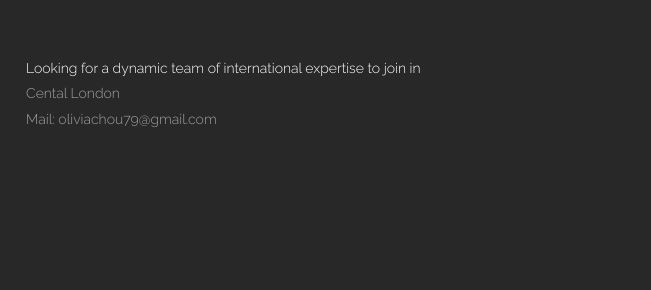
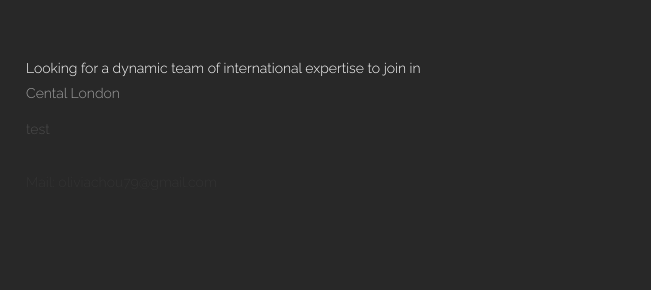
Before and after one commit to oliviachou/2017-Redesign-oliviachou.com, a plain HTML site: page index.html in a window 1280 px wide. Shown: the part 9018-9308 px from the top of the page, 629-1280 px from the left. Drawn offline with nearby package versions, Linux system fonts and the light colour scheme; animation ran at ten frames a second.

Commit message:
Update index.html

```diff
--- a/index.html
+++ b/index.html
@@ -582,7 +582,7 @@
                 </div>
                 <div class="col-md-6 welcome_contact centered-sm">
                     <p style="color:white;">Looking for a dynamic team of international expertise to join in</p>
-                    <p class="central SoftGreyText">Cental London<br>
+                    <p class="central SoftGreyText">Cental London<p>test</p><br>
                         Mail: oliviachou79@gmail.com
                     </p>
                 </div>
```
